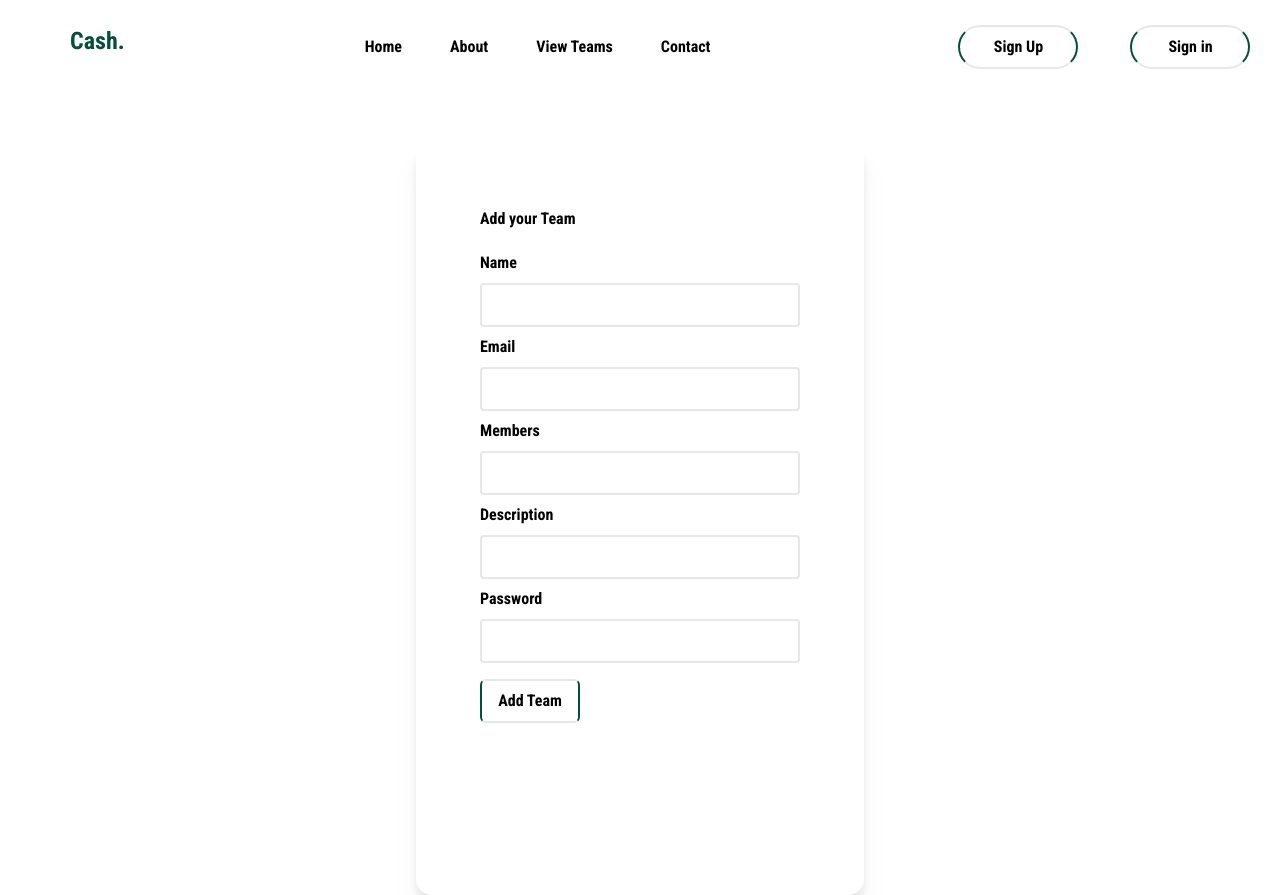
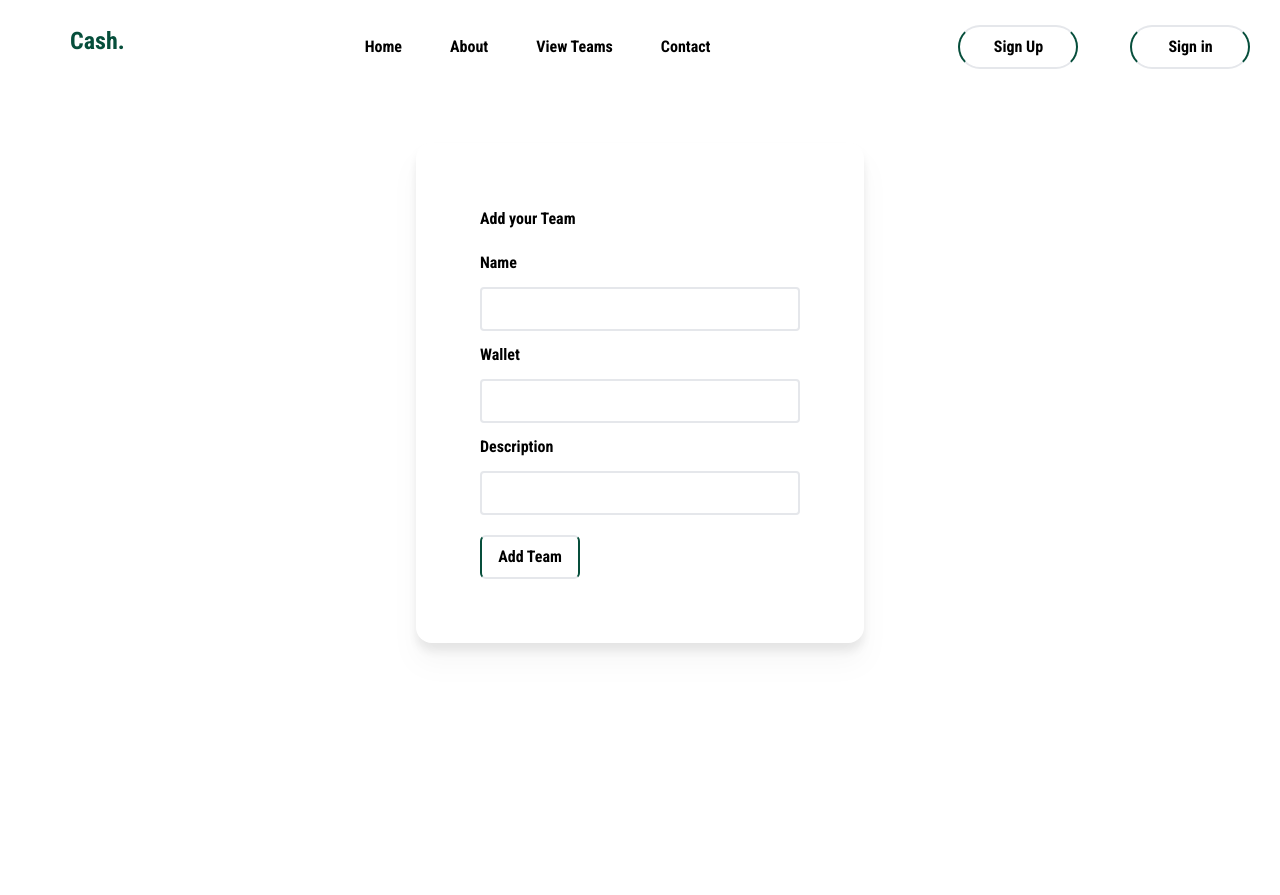
Before and after one commit to Igire-Rwanda/cash-contribution-frontend, a React (Create React App) app: page /addteam in a window 1280 px wide. Built offline with nearby package versions, Linux system fonts and the light colour scheme.

Commit message:
added form validations

```diff
--- a/package.json
+++ b/package.json
@@ -35,5 +35,11 @@
     "autoprefixer": "^10.4.13",
     "postcss": "^8.4.19",
     "tailwindcss": "^3.2.4"
+  },
+  "eslintConfig": {
+    "extends": "react-app",
+    "rules": {
+      "jsx-a11y/anchor-is-valid": "off"
+    }
   }
 }
--- a/src/App.js
+++ b/src/App.js
@@ -1,5 +1,5 @@
 import React, { useState, useEffect } from "react";
-import './App.css';
+import "./App.css";
 import { Routes, Route } from "react-router-dom";
 import Nav from "./components/Nav";
 import About from "./components/About";
--- a/src/components/CreateTeam.js
+++ b/src/components/CreateTeam.js
@@ -1,7 +1,13 @@
 import React from 'react'
+import { useForm } from 'react-hook-form';
 import { Link } from 'react-router-dom'
 
+
 function CreateTeam() {
+
+    const {register, handleSubmit, formState: {errors} } = useForm();
+    console.log(errors)
+
     return (
         <div>
             <>
@@ -12,23 +18,24 @@ function CreateTeam() {
                             <div className=' bg-white p-16 rounded-2xl drop-shadow-xl'>
                                 <p className=''>Add your Team</p>
 
-                                <form className=' h-[75vh] pt-[20px]'>
+                                <form className=' pt-[20px]' action='#' onSubmit={handleSubmit(() => {
+
+                                })}>
+
                                     <p className=''>Name</p>
-                                    <input type="text" className=" border-solid border-2 border-emerald-90 w-full py-2 px-3 rounded focus:outline my-2"></input>
+                                    <input id= "name" type="name" {...register("name", {required: 'please enter name'})} className=" border-solid border-2 border-emerald-90 w-full py-2 px-3 rounded focus:outline my-3"></input>
+                                    <p className='text-red-700'>{errors.name?.message}</p>
 
-                                    <p className=''>Email</p>
-                                    <input type="text" className=" border-solid border-2 border-emerald-90 w-full py-2 px-3 rounded focus:outline my-2"></input>
-
-                                    <p className=''>Members</p>
-                                    <input type="text" className=" border-solid border-2 border-emerald-90 w-full py-2 px-3 rounded focus:outline my-2"></input>
+                                    <p className=''>Wallet</p>
+                                    <input id="wallet" type="wallet" {...register("wallet", {required: 'please enter email'})} className=" border-solid border-2 border-emerald-90 w-full py-2 px-3 rounded focus:outline my-3"></input>
+                                    <p className='text-red-700'>{errors.wallet?.message}</p>
 
                                     <p className=''>Description</p>
-                                    <input type="text" className=" border-solid border-2 border-emerald-90 w-full py-2 px-3 rounded focus:outline my-2"></input>
+                                    <input id="description" type="description" {...register("description", {required: 'please enter email'})} className=" border-solid border-2 border-emerald-90 w-full py-2 px-3 rounded focus:outline my-3"></input>
+                                    <p className='text-red-700'>{errors.description?.message}</p>
 
-                                    <p className=''>Password</p>
-                                    <input type="text" className=" border-solid border-2 border-emerald-90 w-full py-2 px-3 rounded focus:outline my-2"></input>
 
-                                    <Link to='/' className=''><button className='rounded-md border-solid border-2 border-x-emerald-900 p-2  rounded-md w-[100px] hover:bg-emerald-900 hover:border-solid hover:border-2 hover:border-x-white  mt-2'>Add Team</button></Link>
+                                    <button type='submit' className='rounded-md border-solid border-2 border-x-emerald-900 p-2  rounded-md w-[100px] hover:bg-emerald-900 hover:border-solid hover:border-3 hover:border-x-white  mt-2'>Add Team</button>
 
                                 </form>
 
--- a/src/pages/signup.js
+++ b/src/pages/signup.js
@@ -3,7 +3,7 @@ import {useForm} from "react-hook-form";
 
 
 
-const signup = () => {
+const Signup = () => {
   const{register, handleSubmit, formState:{errors}} = useForm();
   console.log(errors)
   return (
@@ -35,7 +35,7 @@ const signup = () => {
 
         <div className="mt-10">
           <form action="#" onSubmit={handleSubmit(()=>{
-            consol.log();
+
           })}>
 
           <div className="flex flex-col mb-5">
@@ -286,4 +286,4 @@ const signup = () => {
   )
 }
 
-export default signup;
+export default Signup;
```
Also changed, not shown: 1 other file (tests, documents, lock files or other folders).
